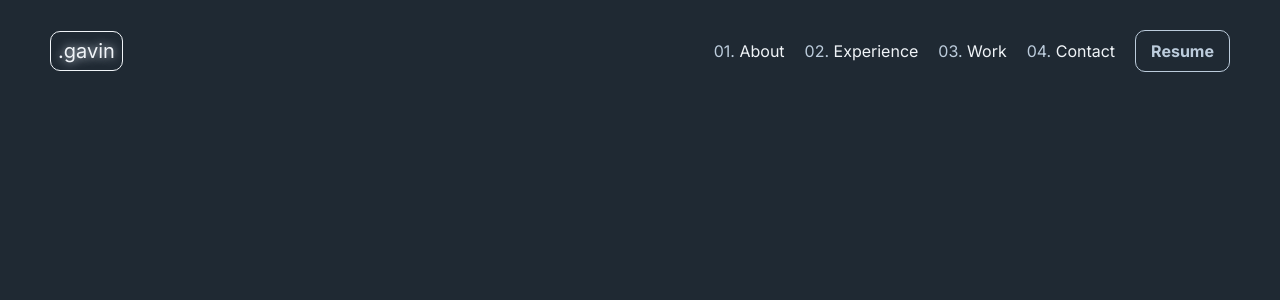
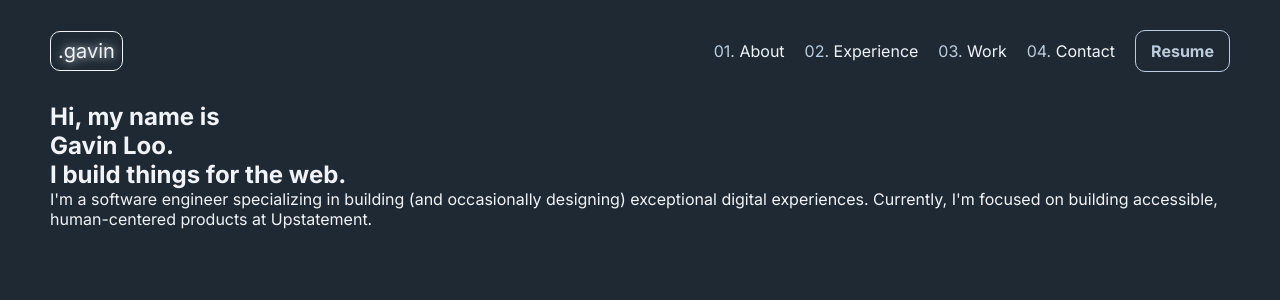
Before and after one commit to rawsashimi1604/PortfolioSite, a React (Create React App) app: page / in a window 1280 px wide. Shown: the top 300 px of the page. Built offline with nearby package versions, Linux system fonts and the light colour scheme.

Commit message:
added basic HTML for Hero

```diff
--- a/src/App.js
+++ b/src/App.js
@@ -1,13 +1,15 @@
 import React from "react"
 import Navbar from "./components/Navbar/Navbar"
+import Hero from "./components/Hero/Hero"
 import colors from "./colors/colors.css"
 
 export default function App() {
     return (
-        <main>
-            <div>
-                <Navbar/>
-            </div>
-        </main>
+        <div>
+            <Navbar/>
+            <main>
+                <Hero/>
+            </main>
+        </div>
     )
 }
--- /dev/null
+++ b/src/components/Hero/Hero.js
@@ -0,0 +1,16 @@
+import React from "react";
+import "./style.css"
+import "../../colors/colors.css"
+
+export default function Hero() {
+    return (
+        <section className="hero">
+            <h2>Hi, my name is</h2>
+
+            <h1>Gavin Loo.</h1>
+            <h1>I build things for the web.</h1>
+
+            <p>I'm a software engineer specializing in building (and occasionally designing) exceptional digital experiences. Currently, I'm focused on building accessible, human-centered products at Upstatement.</p>
+        </section>
+    )
+}
--- /dev/null
+++ b/src/components/Hero/style.css
@@ -0,0 +1,3 @@
+section.hero {
+    color: var(--color-50);
+}
--- a/src/index.css
+++ b/src/index.css
@@ -11,3 +11,8 @@ body {
     font-family: Inter, sans-serif;
     background-color: var(--color-900);
 }
+
+main {
+    padding-left: 50px;
+    padding-right: 50px;
+}
```
